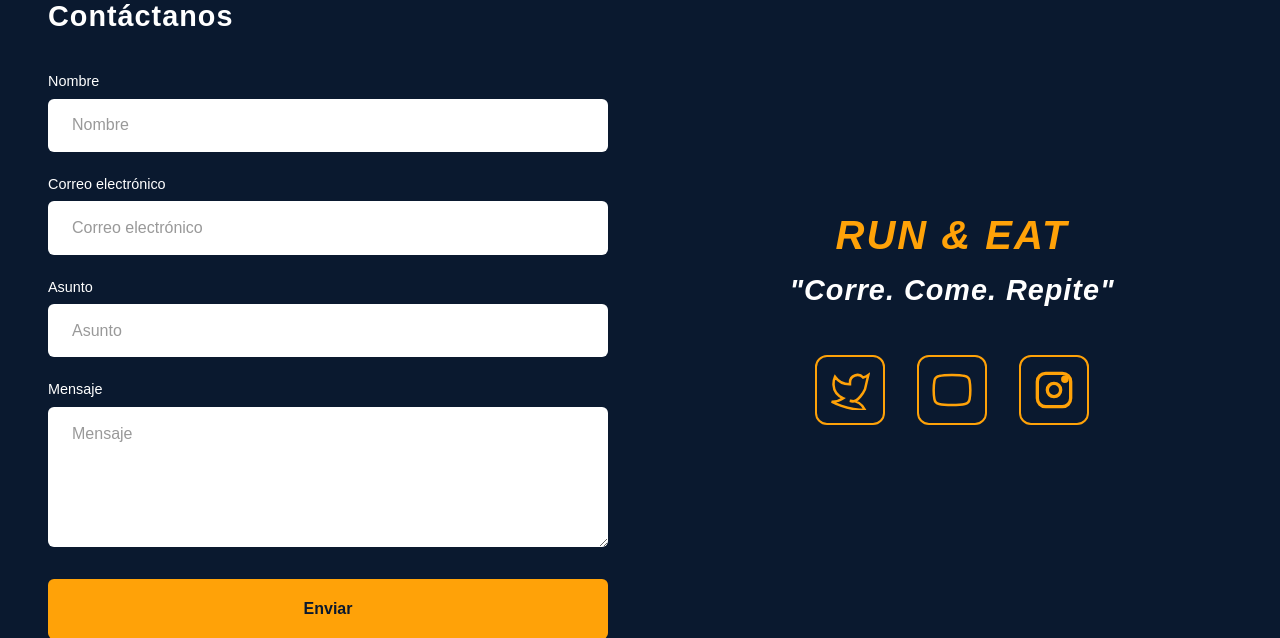
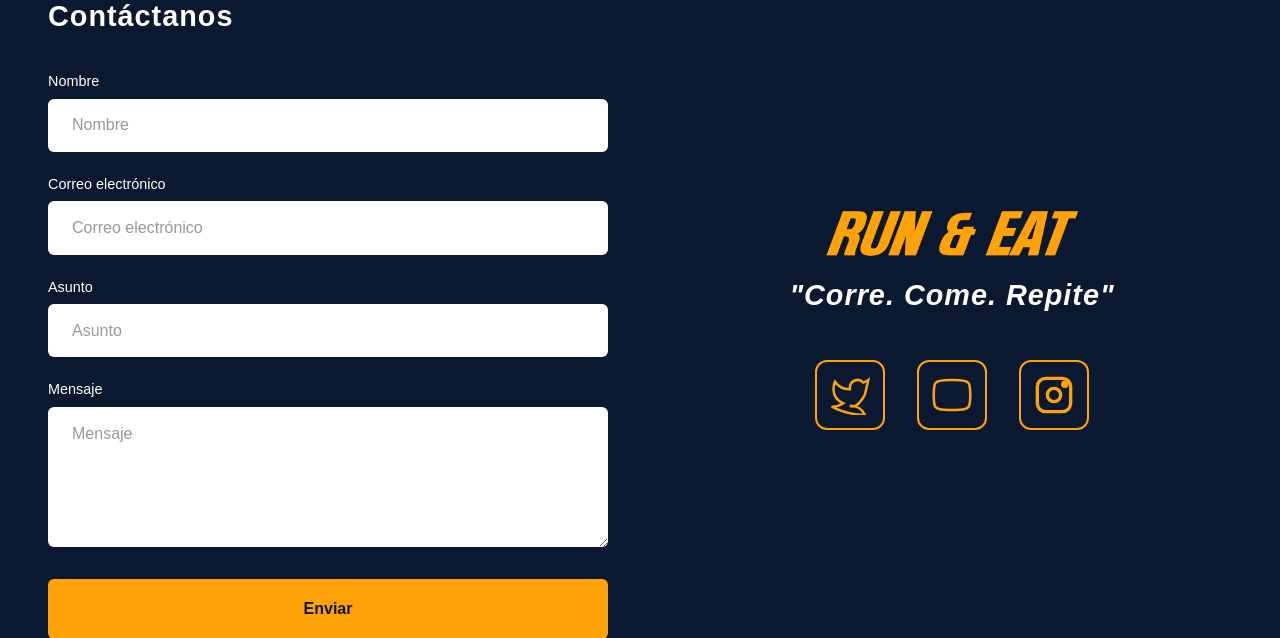
Before and after one commit to Ignaciobrenas/RunAndEat_ProyectoTransaversal_DAW1, a PHP site: page /contacto.html in a window 1280 px wide. Shown: the part 268-906 px from the top of the page. Run offline with PHP 8.4, Linux system fonts and the light colour scheme; some web fonts are replaced.

Commit message:
Run And Eat (Ajustes de estilo en la pagina contacto)

```diff
--- a/contacto.html
+++ b/contacto.html
@@ -69,7 +69,7 @@
 
             <div class="contacto-info-section">
                 <div class="contacto-info-text">
-                    <h2 class="contacto-info-title">RUN & EAT</h2>
+                    <img src="img/run.png" alt="RUN & EAT" class="logo-text" />
                     <p class="contacto-info-slogan">"Corre. Come. Repite"</p>
                 </div>
 
```
Also changed, not shown: style/styles.css (+7 -3 lines).
